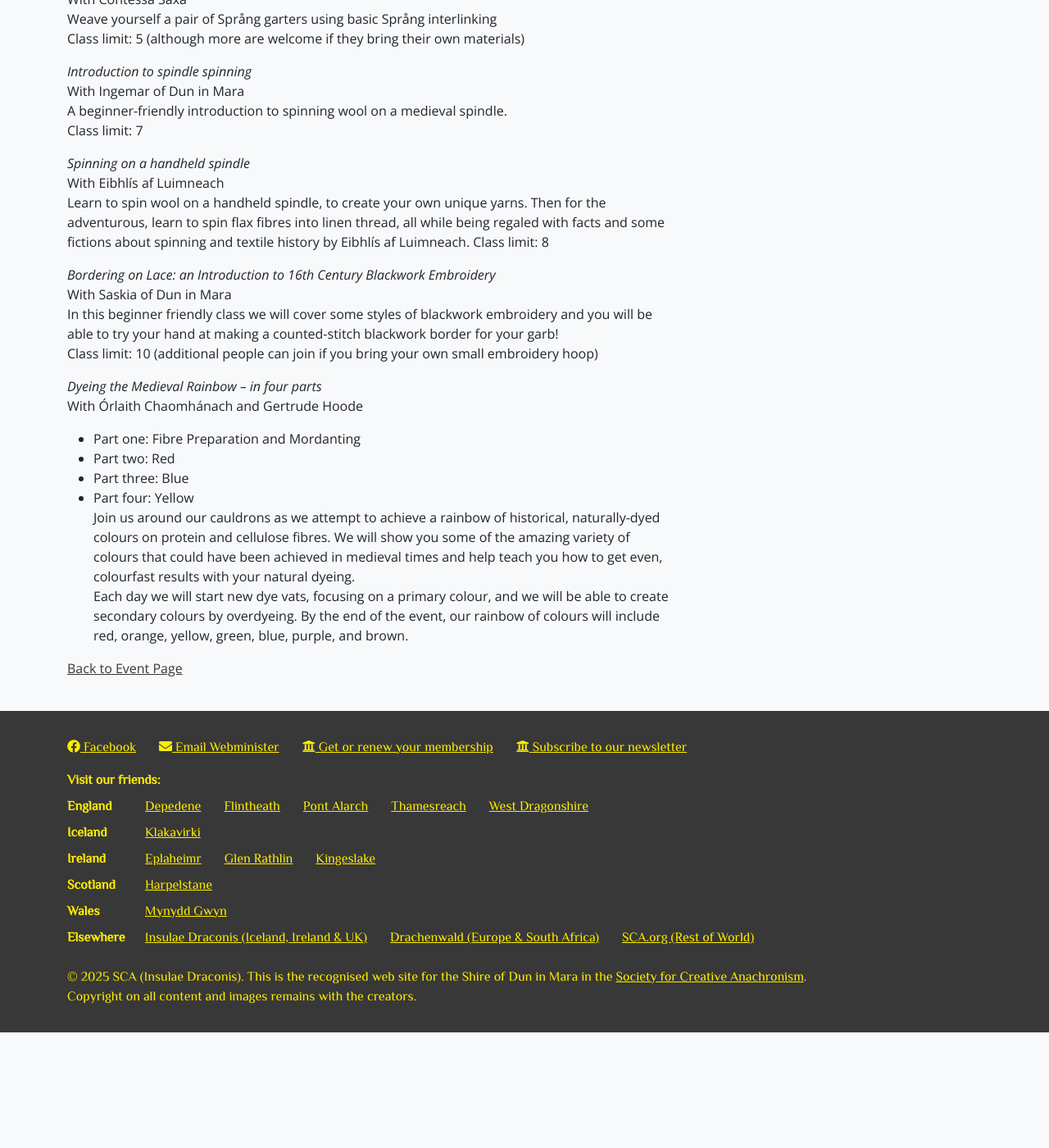
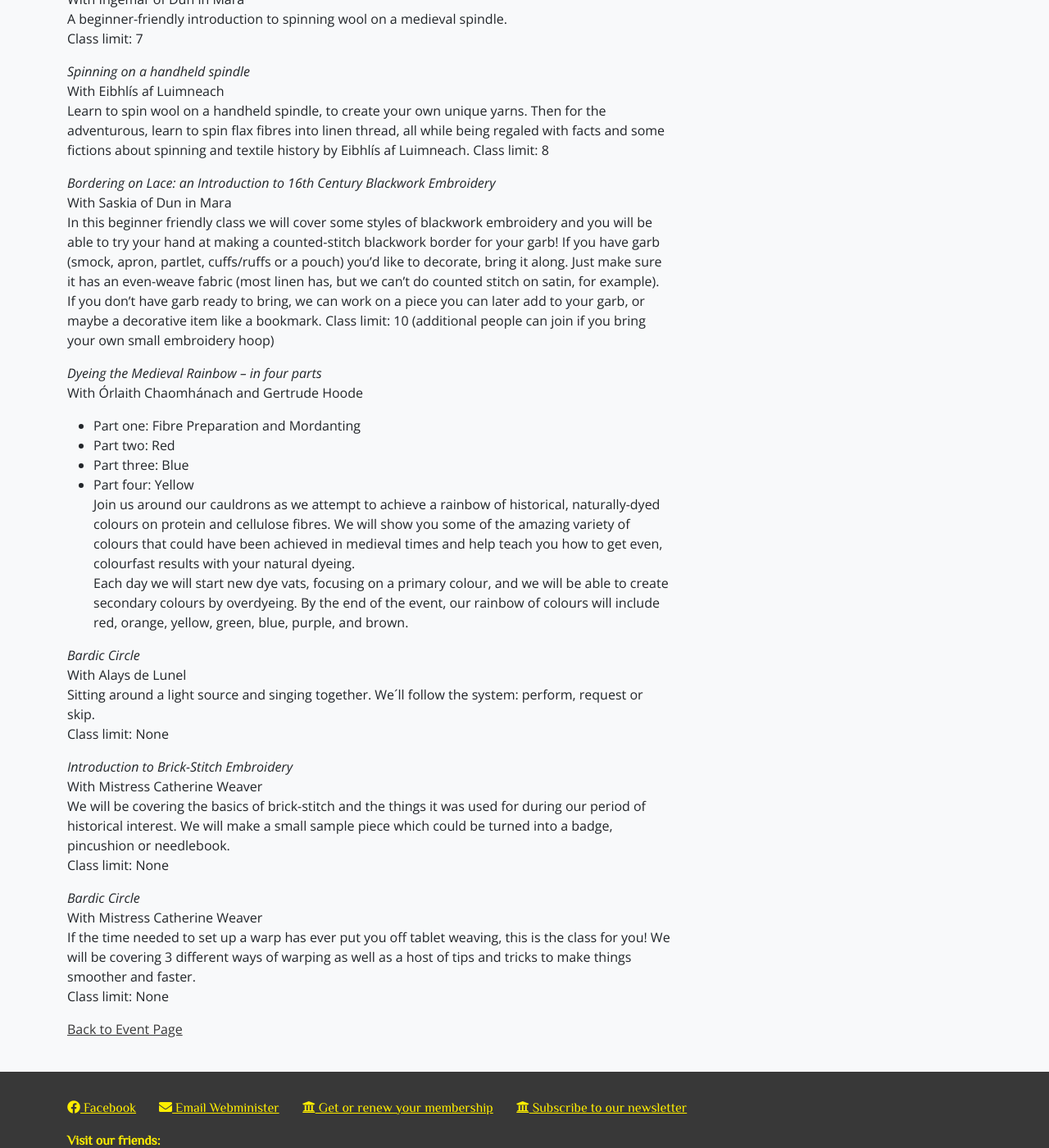
Before and after one commit to drachenwald/dun-in-mara, a Jekyll site: the page built from events/2025/strawberry-raid-iv/classes.md, in a window 1280 px wide and 1400 px high, scrolled down 2637 px. Shown: the whole window at 82% size. Built offline with Jekyll 4.4.1, drawn with Linux system fonts in a browser that asks for light colours; comment, search, counter and statistics services are not loaded; before the commit the page ends 3896 px from its top, so only the background shows below that; some of the changed text lies outside the part shown.

Commit message:
additional classes SR

```diff
--- a/events/2025/strawberry-raid-iv/classes.md
+++ b/events/2025/strawberry-raid-iv/classes.md
@@ -106,7 +102,7 @@
 
 *Bordering on Lace: an Introduction to 16th Century Blackwork Embroidery*
 With Saskia of Dun in Mara
-In this beginner friendly class we will cover some styles of blackwork embroidery and you will be able to try your hand at making a counted-stitch blackwork border for your garb!
+In this beginner friendly class we will cover some styles of blackwork embroidery and you will be able to try your hand at making a counted-stitch blackwork border for your garb! If you have garb (smock, apron, partlet, cuffs/ruffs or a pouch) you'd like to decorate, bring it along. Just make sure it has an even-weave fabric (most linen has, but we can't do counted stitch on satin, for example). If you don't have garb ready to bring, we can work on a piece you can later add to your garb, or maybe a decorative item like a bookmark.
 Class limit: 10 (additional people can join if you bring your own small embroidery hoop)
 
 *Dyeing the Medieval Rainbow -- 	in four parts*
@@ -118,5 +114,19 @@
 Join us around our cauldrons as we attempt to achieve a rainbow of historical, naturally-dyed colours on protein and cellulose fibres. We will show you some of the amazing variety of colours that could have been achieved in medieval times and help teach you how to get even, colourfast results with your natural dyeing.
 Each day we will start new dye vats, focusing on a primary colour, and we will be able to create secondary colours by overdyeing. By the end of the event, our rainbow of colours will include red, orange, yellow, green, blue, purple, and brown.
 
+*Bardic Circle*
+With Alays de Lunel
+Sitting around a light source and singing together. We´ll follow the system: perform, request or skip.
+Class limit: None
+
+*Introduction to Brick-Stitch Embroidery*
+With Mistress Catherine Weaver
+We will be covering the basics of brick-stitch and the things it was used for during our period of historical interest. We will make a small sample piece which could be turned into a badge, pincushion or needlebook.
+Class limit: None
+
+*Bardic Circle*
+With Mistress Catherine Weaver
+If the time needed to set up a warp has ever put you off tablet weaving, this is the class for you! We will be covering 3 different ways of warping as well as a host of tips and tricks to make things smoother and faster.
+Class limit: None
 
 <a href="/events/2025/strawberry-raid-iv/">Back to Event Page</a>
```
Also changed, not shown: other parts of events/2025/strawberry-raid-iv/classes.md (+0 -4 lines).
